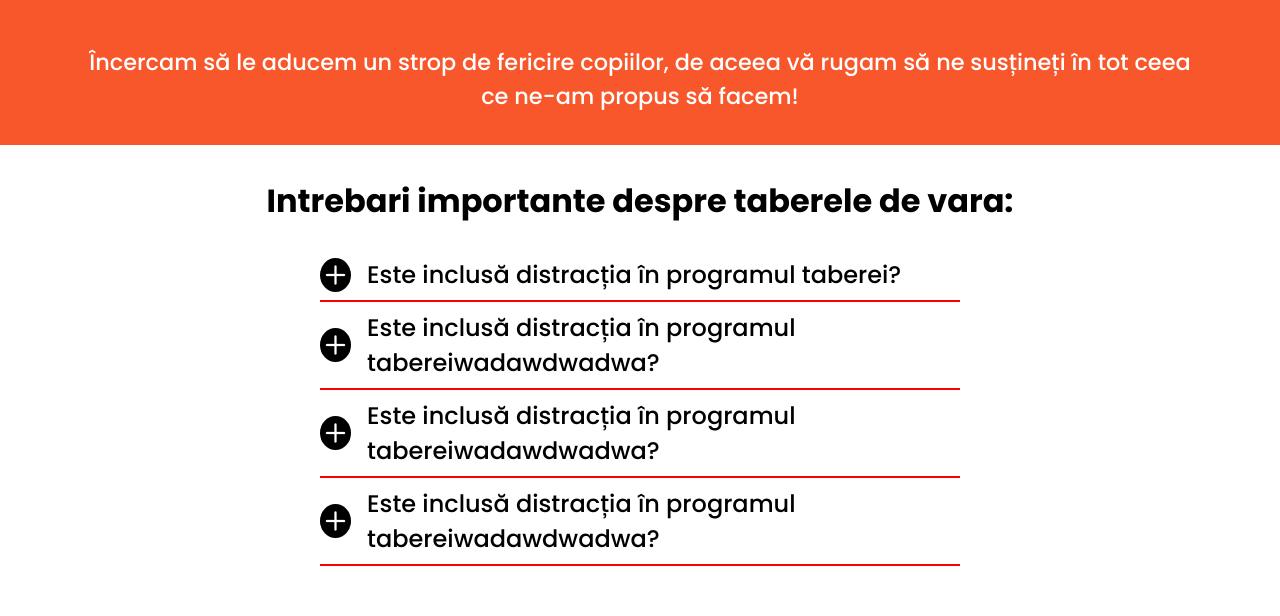
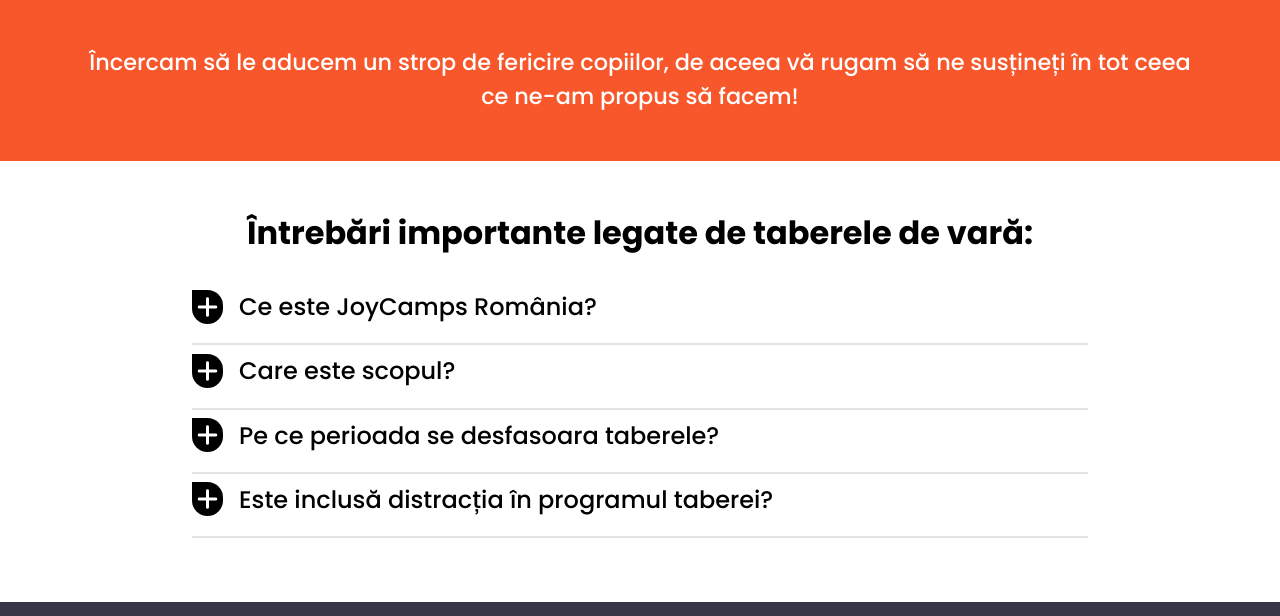
Before and after one commit to Zellenfortex/joycamps, a plain HTML site: page index.html in a window 1280 px wide. Shown: the part 2016-2632 px from the top of the page. Drawn offline with Linux system fonts and the light colour scheme; files whose address does not match are found by name.

Commit message:
Accordion added

```diff
--- a/css/IndexStyle.css
+++ b/css/IndexStyle.css
@@ -216,11 +216,14 @@ body {
   padding-top: 4rem;
   text-transform: uppercase;
 }
-.wrapper p {
+.wrapper-p {
   font-weight: 500;
   font-size: 1.4rem;
   padding: 2rem 0;
   margin: 0 6%;
+}
+.wrapper-p:last-child{
+  padding-bottom: 3rem;
 }
 .wrapper-p > span {
   font-size: 1.6rem;
@@ -249,16 +252,20 @@ body {
     font-weight: 800;
   }
 }
-/* QUESTIONS DIV */
 
+/* * QUESTIONS DIV */
 
 .section3 h1 {
-  padding: 2rem 0;
+  padding: 3rem 0.5rem 2rem 0.5rem;
   text-align: center;
 }
+/* container for q/a */
 .faq {
-  width: clamp(350px, 50%, 900px);
+  width: clamp(300px, 70%, 900px);
   margin: 0 auto;
+}
+.faq:last-child {
+  margin-bottom: 4rem;
 }
 .questions {
   display: flex;
@@ -268,27 +275,34 @@ body {
   font-size: 1.5rem;
   cursor: pointer;
 }
+
 .questions:hover {
   color: var(--bg-color);
 }
 .questions:hover i {
   background: var(--bg-color);
 }
+
 .questions i {
   background: black;
   color: white;
   padding: 5px;
-  border-radius: 50%;
+  border-radius: 0 20px 20px 20px;
   margin-right: 1rem;
 }
-.answer{
+.answer {
+  color: rgba(27, 27, 27, 0.74);
+  font-weight: 500;
+  font-size: 1.0rem;
+  padding-top: 0.7rem;
+  padding-left: 1rem;
   max-height: 0;
   overflow: hidden;
   transition: max-height 0.3s ease-in-out;
 }
-.faq.active-fq .answer{
+.faq.active-fq .answer {
   max-height: 350px;
-  animation: fade .4s ease-in-out;
+  animation: fade 0.4s ease-in-out;
 }
 
 @keyframes fade {
@@ -302,22 +316,12 @@ body {
   }
 }
 
-
 .hr {
   margin: 0.5rem 0;
-  border: 1px solid red;
-}
-.last{
-  margin-bottom: 4rem;
+  border: 1px solid rgb(228, 228, 228);
 }
 
-
-
-
-
-
-
-/* REAVEAL SECTIONS */
+/* * REAVEAL SECTIONS */
 
 .reveal {
   position: relative;
--- a/globalStyle/footer.css
+++ b/globalStyle/footer.css
@@ -35,7 +35,7 @@ footer {
   gap: 15px;
 }
 .logo-footer > img {
-  width: 15rem;
+  width: 17rem;
   user-select: none;
   -webkit-user-drag: none;
 }
--- a/globalStyle/root.css
+++ b/globalStyle/root.css
@@ -1,4 +1,5 @@
 :root {
   --font-color: hsl(0, 0%, 100%);
   --bg-color: hsl(12, 96%, 49%);
+  --dark-color: #1f1f1f;
 }
--- a/index.html
+++ b/index.html
@@ -186,67 +186,66 @@
       </div>
     </section>
 
-    <div class="section3">
-      <h1>Intrebari importante despre taberele de vara:</h1>
+    <div class="section3 reveal">
+      <h1>Întrebări importante legate de taberele de vară:</h1>
       <div class="faq">
         <div class="questions">
-          <i class="fa-regular fa-plus"></i>
-          <p>Este inclusă distracția în programul taberei?</p>
+          <i class="fa-solid fa-plus"></i>
+          <p>Ce este JoyCamps România?</p>
         </div>
         <div class="answer">
-          <p>
-            Lorem ipsum dolor sit amet consectetur adipisicing elit. Quia
-            exercitationem optio deserunt ab explicabo dolorum nam asperiores?
-            Eligendi tempore, officia assumenda optio autem repellat cupiditate
-            cum, iusto vero odio sunt.
+          <p id="text-2" class="text">
+            JoyCamps Romania, în parteneriat cu Episcopia Hușilor, este o
+            asociație non-profit care organizează tabere de vară gratuite pentru
+            copiii proveniți din medii socio-economice defavorizate și care nu
+            își permit costul unei tabere la munte sau la mare.
           </p>
         </div>
         <hr class="hr" />
       </div>
       <div class="faq">
         <div class="questions">
-          <i class="fa-regular fa-plus"></i>
-          <p>Este inclusă distracția în programul tabereiwadawdwadwa?</p>
+          <i class="fa-solid fa-plus"></i>
+          <p>Care este scopul?</p>
         </div>
         <div class="answer">
           <p id="text-2" class="text">
-            Lorem, ipsum dolor sit amet consectetur adipisicing elit. Totam ab
-            commodi eum itaque iste odit molestiae, voluptate exercitationem id
-            suscipit ipsum consequuntur ipsa unde ea atque earum? Quidem,
-            exercitationem unde?
+            Scopul acestui proiect este de a oferi oportunități educative și
+            recreative copiilor care nu ar avea acces la astfel de activități în
+            mod normal, astfel încât aceștia să poată să se dezvolte din punct
+            de vedere social, emoțional și intelectual.
           </p>
         </div>
         <hr class="hr" />
       </div>
       <div class="faq">
         <div class="questions">
-          <i class="fa-regular fa-plus"></i>
-          <p>Este inclusă distracția în programul tabereiwadawdwadwa?</p>
+          <i class="fa-solid fa-plus"></i>
+          <p>Pe ce perioada se desfasoara taberele?</p>
         </div>
         <div class="answer">
-          <p id="text-2" class="text">
-            Lorem, ipsum dolor sit amet consectetur adipisicing elit. Totam ab
-            commodi eum itaque iste odit molestiae, voluptate exercitationem id
-            suscipit ipsum consequuntur ipsa unde ea atque earum? Quidem,
-            exercitationem unde?
+          <p id="text-2" class="text">Unknown</p>
+        </div>
+        <hr class="hr last-hr" />
+      </div>
+      <div class="faq">
+        <div class="questions">
+          <i class="fa-solid fa-plus"></i>
+          <p>Este inclusă distracția în programul taberei?</p>
+        </div>
+        <div class="answer">
+          <p>
+            Desigur, la tabăra noastră de vară avem multe activități distractive
+            și amuzante pregătite pentru copii! De la jocuri sportive și
+            concursuri până la drumeții prin natură, nu vom lăsa nicio clipă de
+            plictiseală să se instaleze. Dar nu e totul despre distracție
+            fizică, ci și despre stimularea creativității și a abilităților
+            artistice, prin activități de desen, pictură sau muzică. Încercăm să
+            creăm o experiență de neuitat și plină de bucurie pentru fiecare
+            copil care participă la tabăra noastră!
           </p>
         </div>
         <hr class="hr" />
-      </div>
-      <div class="faq">
-        <div class="questions">
-          <i class="fa-regular fa-plus"></i>
-          <p>Este inclusă distracția în programul tabereiwadawdwadwa?</p>
-        </div>
-        <div class="answer">
-          <p id="text-2" class="text">
-            Lorem, ipsum dolor sit amet consectetur adipisicing elit. Totam ab
-            commodi eum itaque iste odit molestiae, voluptate exercitationem id
-            suscipit ipsum consequuntur ipsa unde ea atque earum? Quidem,
-            exercitationem unde?
-          </p>
-        </div>
-        <hr class="hr last" />
       </div>
     </div>
 
--- a/script.js
+++ b/script.js
@@ -1,4 +1,4 @@
-// Carousel img - header
+// !Carousel img - header
 const buttons = document.querySelectorAll("[data-carousel-button]");
 const nextButton = document.querySelector("[data-carousel-button='next']");
 let intervalId;
@@ -24,13 +24,13 @@ buttons.forEach((button) => {
   });
 });
 
-// Auto Swipe
+// * Auto Swipe
 function autoSwipe() {
   nextButton.click();
 }
 intervalId = setInterval(autoSwipe, 3500); // start first interval
 
-// Hamburger animation active
+// * Hamburger animation active
 
 const hamburger = document.querySelector(".hamburger");
 const layers = document.querySelectorAll(".hamburger div");
@@ -39,7 +39,7 @@ hamburger.addEventListener("click", () => {
   layers.forEach((layers) => layers.classList.toggle("activeHamburger"));
 });
 
-// Toggle Mobile Menu
+// * Toggle Mobile Menu
 
 const nav = document.querySelector("nav ul");
 const btn = document.getElementById("btn");
@@ -48,8 +48,7 @@ btn.addEventListener("click", () => {
   nav.classList.toggle("MobileMenu");
 });
 
-// REVEAL
-
+// ! REVEAL
 function reveal() {
   let reveals = document.querySelectorAll(".reveal");
 
@@ -63,41 +62,27 @@ function reveal() {
     }
   }
 }
-
 window.addEventListener("scroll", reveal);
 
-//
-// const questions = document.querySelectorAll('.questions');
-// const texts = document.querySelectorAll('.text');
-
-// for (let i = 0; i < questions.length; i++) {
-//   questions[i].addEventListener('click', function() {
-//     for (let j = 0; j < texts.length; j++) {
-//       if (texts[j].id === `text-${i + 1}`) {
-//         if (texts[j].style.display === 'block') {
-//           texts[j].style.display = 'none';
-//         } else {
-//           texts[j].style.display = 'block';
-//           texts[j].classList.add('animate__animated', 'animate__fadeIn');
-//         }
-//       } else {
-//         texts[j].style.display = 'none';
-//       }
-//     }
-//   });
-// }
-
+// ?Accordion Q/A
 const faqs = document.querySelectorAll(".faq");
 
+faqs.forEach((faq) => {
+  const icon = faq.querySelector(".fa-solid.fa-plus");
 
-
-faqs.forEach((faq) => {
   faq.addEventListener("click", () => {
     faqs.forEach((otherFaq) => {
       if (otherFaq !== faq) {
         otherFaq.classList.remove("active-fq");
+        const otherIcon = otherFaq.querySelector(".fa-solid.fa-minus");
+        if (otherIcon) {
+          otherIcon.classList.toggle("fa-plus");
+          otherIcon.classList.toggle("fa-minus");
+        }
       }
     });
     faq.classList.toggle("active-fq");
+    icon.classList.toggle("fa-plus");
+    icon.classList.toggle("fa-minus");
   });
 });
```
Also changed, not shown: svg/Joycamps - logo alb.png (added), svg/Joycamps - logo portocaliu.png (added), svg/logo-small-removebg.png (deleted), svg/logo_madium-removebg.png.
